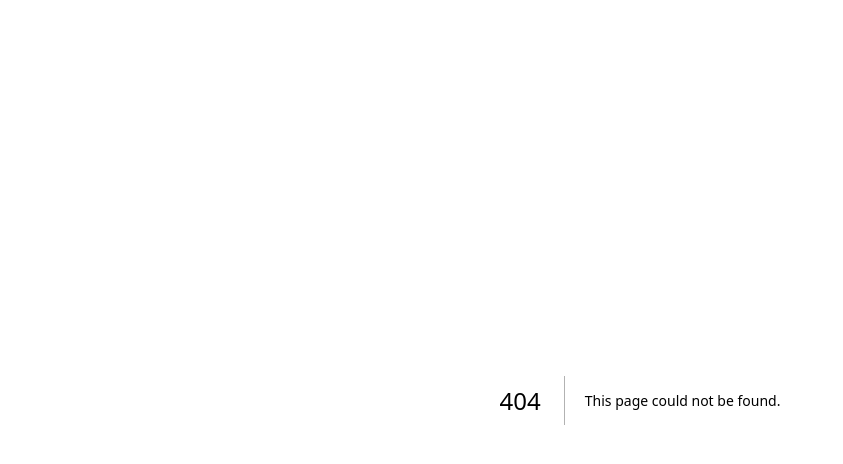
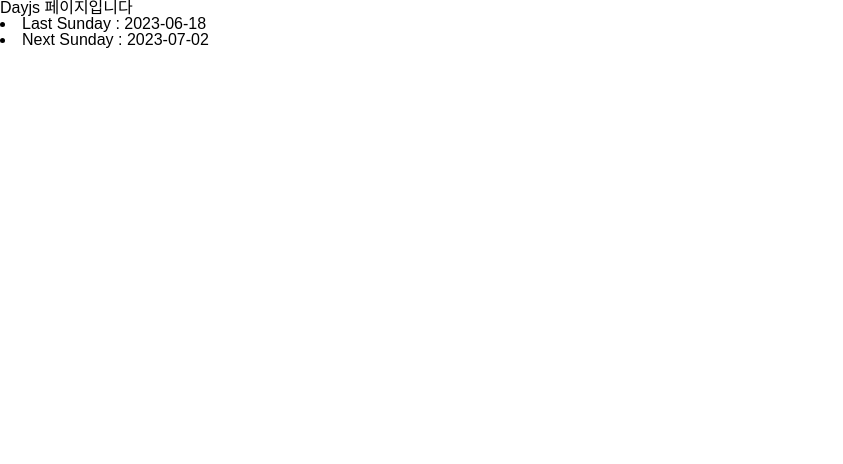
Before and after one commit to happy-shopping/tpl_nextjs, a Next.js app: page /dayjs in a window 1280 px wide. Before the commit this address had no page. Shown: the top 464 px of the page, without its empty margins (0-843 px from the left). Built offline with nearby package versions, Linux system fonts and the light colour scheme.

Commit message:
dayjs 설치 및 예제 페이지 작성

```diff
--- a/package.json
+++ b/package.json
@@ -22,6 +22,7 @@
     "@types/react": "18.2.14",
     "@types/react-dom": "18.2.6",
     "axios": "^1.4.0",
+    "dayjs": "^1.11.8",
     "eslint-config-next": "13.4.7",
     "next": "13.4.7",
     "react": "18.2.0",
--- /dev/null
+++ b/src/commons/dayjs/dayjs.ts
@@ -0,0 +1,17 @@
+import dayjs from "dayjs"
+import weekday from "dayjs/plugin/weekday"
+import timezone from "dayjs/plugin/timezone"
+import isBetween from "dayjs/plugin/isBetween"
+import isSameOrAfter from "dayjs/plugin/isSameOrAfter"
+import isSameOrBefore from "dayjs/plugin/isSameOrBefore"
+import utc from "dayjs/plugin/utc"
+
+dayjs.extend(weekday)
+dayjs.extend(timezone)
+dayjs.extend(isBetween)
+dayjs.extend(isSameOrAfter)
+dayjs.extend(isSameOrBefore)
+dayjs.extend(utc)
+dayjs.tz.setDefault("Asia/Seoul") // 타임존 설정
+
+export default dayjs
--- /dev/null
+++ b/src/components/sample_dayjs/sample_dayjs.tsx
@@ -0,0 +1,14 @@
+import dayjs from "@/commons/dayjs/dayjs"
+
+export default function SampleDayjs() {
+  const LastSunday = dayjs().weekday(-7).format("YYYY-MM-DD")
+  const NextSunday = dayjs().weekday(7).format("YYYY-MM-DD")
+
+  return (
+    <div>
+      <h1>Dayjs 페이지입니다</h1>
+      <li>Last Sunday : {LastSunday}</li>
+      <li>Next Sunday : {NextSunday}</li>
+    </div>
+  )
+}
--- /dev/null
+++ b/src/pages/dayjs/index.tsx
@@ -0,0 +1,5 @@
+import SampleDayjs from "@/components/sample_dayjs/sample_dayjs"
+
+export default function DayjsPage() {
+  return <SampleDayjs />
+}
--- a/src/pages/index.tsx
+++ b/src/pages/index.tsx
@@ -12,6 +12,9 @@
       <li>
         <Link href="/counter">Redux counter 예제 페이지</Link>
       </li>
+      <li>
+        <Link href="/dayjs">dayjs 페이지</Link>
+      </li>
     </main>
   )
 }
```
Also changed, not shown: 1 other file (tests, documents, lock files or other folders).
